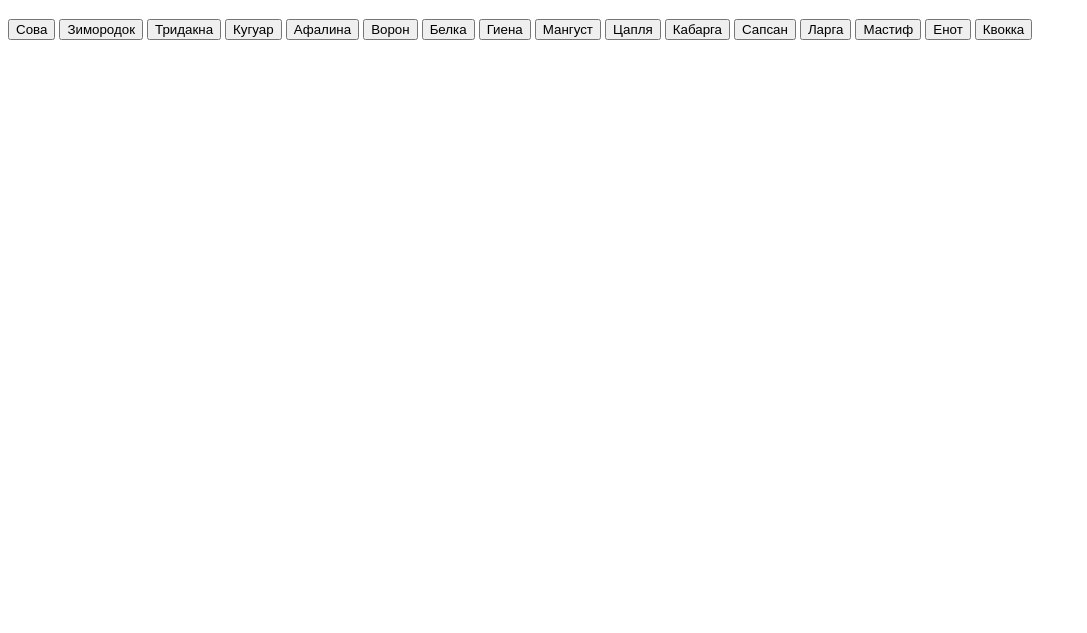
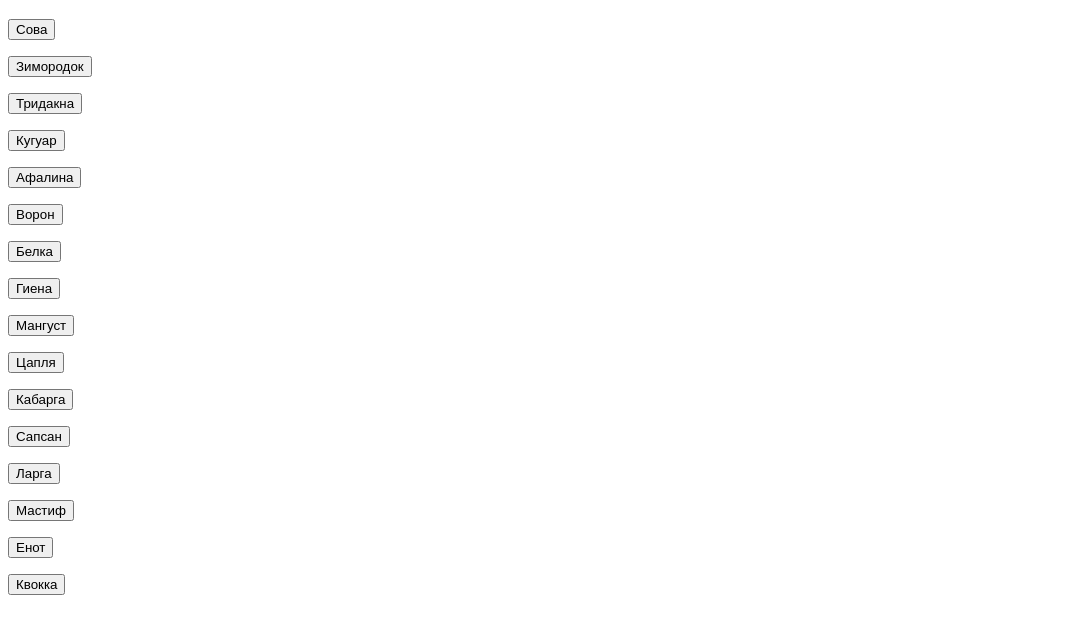
Before and after one commit to Sollisol/segm-wish, a plain HTML site: page index.html in a window 1280 px wide. Shown: the part 61-694 px from the top of the page, without its empty margins (0-1087 px from the left). Drawn offline with Linux system fonts and the light colour scheme.

Commit message:
Update index.html

```diff
--- a/index.html
+++ b/index.html
@@ -6,21 +6,21 @@
 </head>
 <body>
     <h1>Список желаний</h1>
-    <button onclick="window.location.href='sova.html'">Сова</button>
-    <button onclick="window.location.href='zimorodok.html'">Зимородок</button>
-    <button onclick="window.location.href='tridakna.html'">Тридакна</button>
-    <button onclick="window.location.href='kuguar.html'">Кугуар</button>
-    <button onclick="window.location.href='afalina.html'">Афалина</button>
-    <button onclick="window.location.href='voron.html'">Ворон</button>
-    <button onclick="window.location.href='belka.html'">Белка</button>
-    <button onclick="window.location.href='giena.html'">Гиена</button>
-    <button onclick="window.location.href='mangust.html'">Мангуст</button>
-    <button onclick="window.location.href='tsaplya.html'">Цапля</button>
-    <button onclick="window.location.href='kabarga.html'">Кабарга</button>
-    <button onclick="window.location.href='sapsan.html'">Сапсан</button>
-    <button onclick="window.location.href='larga.html'">Ларга</button>
-    <button onclick="window.location.href='mastif.html'">Мастиф</button>
-    <button onclick="window.location.href='enot.html'">Енот</button>
-    <button onclick="window.location.href='kvokka.html'">Квокка</button>
+    <p></p><button onclick="window.location.href='sova.html'">Сова</button>
+    <p><button onclick="window.location.href='zimorodok.html'">Зимородок</button>
+    <p><button onclick="window.location.href='tridakna.html'">Тридакна</button>
+    <p><button onclick="window.location.href='kuguar.html'">Кугуар</button>
+    <p><button onclick="window.location.href='afalina.html'">Афалина</button>
+    <p><button onclick="window.location.href='voron.html'">Ворон</button>
+    <p><button onclick="window.location.href='belka.html'">Белка</button>
+    <p><button onclick="window.location.href='giena.html'">Гиена</button>
+    <p><button onclick="window.location.href='mangust.html'">Мангуст</button>
+    <p><button onclick="window.location.href='tsaplya.html'">Цапля</button>
+    <p><button onclick="window.location.href='kabarga.html'">Кабарга</button>
+    <p><button onclick="window.location.href='sapsan.html'">Сапсан</button>
+    <p><button onclick="window.location.href='larga.html'">Ларга</button>
+    <p><button onclick="window.location.href='mastif.html'">Мастиф</button>
+    <p><button onclick="window.location.href='enot.html'">Енот</button>
+    <p><button onclick="window.location.href='kvokka.html'">Квокка</button>
 </body>
 </html>
```
